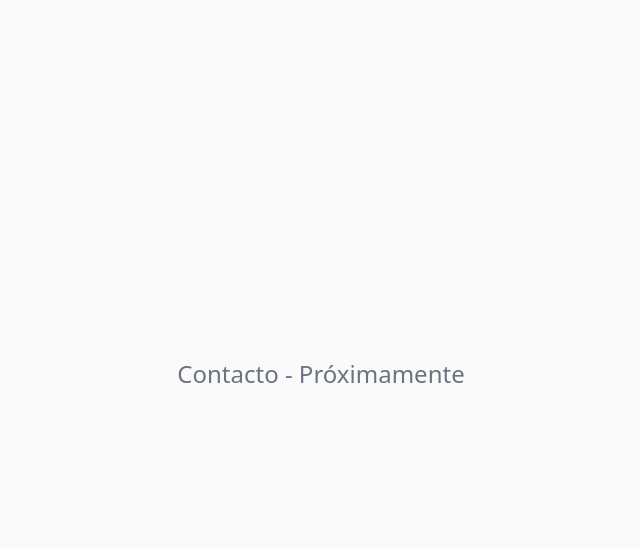
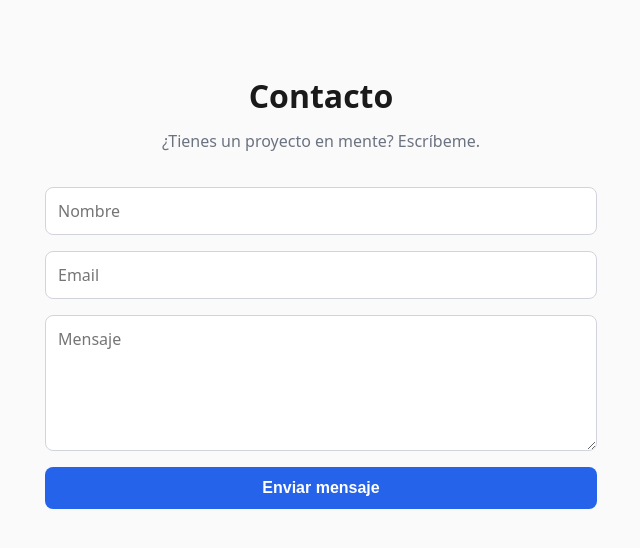
Before and after one commit to bjacklender726-ui/Porfolio, a React (Vite) app in the folder portfolio/client/: page / in a window 1280 px wide. Shown: the part 1623-2171 px from the top of the page, without its empty margins (319-959 px from the left). Built offline with nearby package versions, Linux system fonts and the light colour scheme; no server answers.

Commit message:
feat(ui): formulario de contacto con envío a API

```diff
--- a/portfolio/client/src/App.jsx
+++ b/portfolio/client/src/App.jsx
@@ -2,6 +2,7 @@ import Navbar from './components/Navbar.jsx'
 import Hero from './components/Hero.jsx'
 import About from './components/About.jsx'
 import Projects from './components/Projects.jsx'
+import Contact from './components/Contact.jsx'
 
 function App() {
   return (
@@ -11,9 +12,7 @@ function App() {
         <Hero />
         <About />
         <Projects />
-        <section id="contact" style={{ height: '100vh', display: 'grid', placeItems: 'center' }}>
-          <p style={{ fontSize: '1.5rem', color: '#6b7280' }}>Contacto - Próximamente</p>
-        </section>
+        <Contact />
       </main>
     </div>
   )
--- /dev/null
+++ b/portfolio/client/src/components/Contact.jsx
@@ -0,0 +1,143 @@
+import { useState } from 'react'
+
+function Contact() {
+  const [form, setForm] = useState({ name: '', email: '', message: '' })
+  const [status, setStatus] = useState('idle') // idle | sending | ok | error
+
+  const handleChange = (e) => {
+    setForm(prev => ({ ...prev, [e.target.name]: e.target.value }))
+  }
+
+  const handleSubmit = async (e) => {
+    e.preventDefault()
+    setStatus('sending')
+
+    try {
+      const res = await fetch('/api/contact', {
+        method: 'POST',
+        headers: { 'Content-Type': 'application/json' },
+        body: JSON.stringify(form),
+      })
+
+      if (!res.ok) throw new Error('Error al enviar')
+
+      setStatus('ok')
+      setForm({ name: '', email: '', message: '' })
+    } catch {
+      setStatus('error')
+    }
+  }
+
+  return (
+    <section
+      id="contact"
+      style={{
+        padding: '6rem 1.5rem',
+        maxWidth: 600,
+        margin: '0 auto',
+      }}
+    >
+      <h2
+        style={{
+          fontSize: '2rem',
+          fontWeight: 700,
+          marginBottom: '0.5rem',
+          textAlign: 'center',
+        }}
+      >
+        Contacto
+      </h2>
+
+      <p
+        style={{
+          color: '#6b7280',
+          textAlign: 'center',
+          marginBottom: '2rem',
+        }}
+      >
+        ¿Tienes un proyecto en mente? Escríbeme.
+      </p>
+
+      <form onSubmit={handleSubmit} style={{ display: 'flex', flexDirection: 'column', gap: '1rem' }}>
+        <input
+          type="text"
+          name="name"
+          placeholder="Nombre"
+          value={form.name}
+          onChange={handleChange}
+          required
+          style={inputStyle}
+        />
+
+        <input
+          type="email"
+          name="email"
+          placeholder="Email"
+          value={form.email}
+          onChange={handleChange}
+          required
+          style={inputStyle}
+        />
+
+        <textarea
+          name="message"
+          placeholder="Mensaje"
+          rows={5}
+          value={form.message}
+          onChange={handleChange}
+          required
+          style={{ ...inputStyle, resize: 'vertical' }}
+        />
+
+        <button
+          type="submit"
+          disabled={status === 'sending'}
+          style={{
+            background: '#2563eb',
+            color: '#fff',
+            padding: '0.75rem',
+            borderRadius: 8,
+            fontWeight: 600,
+            fontSize: '1rem',
+            border: 'none',
+            cursor: status === 'sending' ? 'not-allowed' : 'pointer',
+            opacity: status === 'sending' ? 0.7 : 1,
+            transition: 'background 0.2s',
+          }}
+          onMouseEnter={e => {
+            if (status !== 'sending') e.target.style.background = '#1d4ed8'
+          }}
+          onMouseLeave={e => {
+            e.target.style.background = '#2563eb'
+          }}
+        >
+          {status === 'sending' ? 'Enviando...' : 'Enviar mensaje'}
+        </button>
+
+        {status === 'ok' && (
+          <p style={{ color: '#059669', textAlign: 'center', fontWeight: 500 }}>
+            Mensaje enviado correctamente
+          </p>
+        )}
+
+        {status === 'error' && (
+          <p style={{ color: '#dc2626', textAlign: 'center', fontWeight: 500 }}>
+            Error al enviar. Inténtalo de nuevo.
+          </p>
+        )}
+      </form>
+    </section>
+  )
+}
+
+const inputStyle = {
+  padding: '0.75rem',
+  border: '1px solid #d1d5db',
+  borderRadius: 8,
+  fontSize: '1rem',
+  fontFamily: 'inherit',
+  outline: 'none',
+  transition: 'border-color 0.2s',
+}
+
+export default Contact
```
